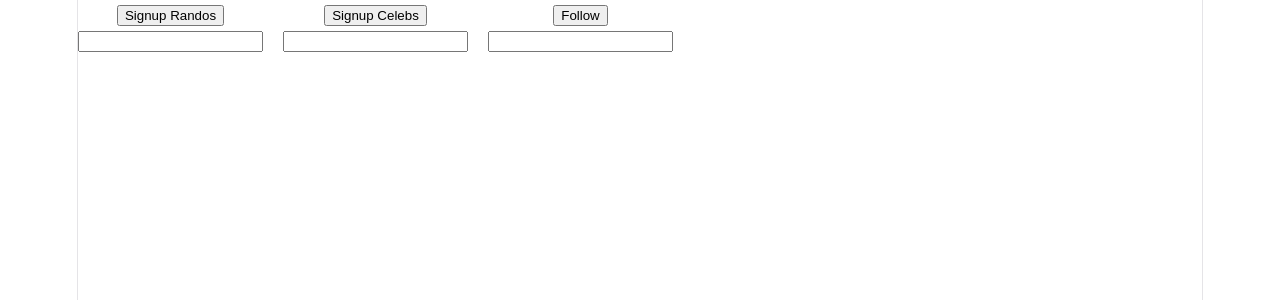
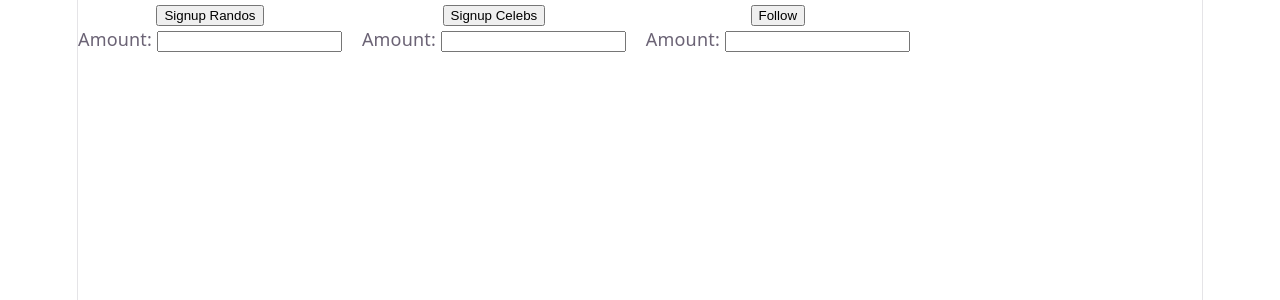
Before and after one commit to nikhil-karnam/twitter_clone, a React (Vite) app in the folder web/: page / in a window 1280 px wide. Shown: the top 300 px of the page. Built offline with nearby package versions, Linux system fonts and the light colour scheme; no server answers.

Commit message:
add follow button

```diff
--- a/web/src/App.tsx
+++ b/web/src/App.tsx
@@ -11,17 +11,17 @@ function App() {
       <div>
         <button onClick={() => fetch(url + "signup-randos?count=" + randos)}>Signup Randos</button>
         <br />
-        <input type="number" value={randos} onChange={(e) => setRandos(e.target.value)} />
+        <label>Amount: <input type="number" value={randos} onChange={(e) => setRandos(e.target.value)} /></label>
       </div>
       <div>
         <button onClick={() => fetch(url + "signup-celebs?count=" + celebs)}>Signup Celebs</button>
         <br />
-        <input type="number" value={celebs} onChange={(e) => setCelebs(e.target.value)} />
+        <label>Amount: <input type="number" value={celebs} onChange={(e) => setCelebs(e.target.value)} /></label>
       </div>
       <div>
         <button onClick={() => fetch(url + "follow?count=" + follows)}>Follow</button>
         <br />
-        <input type="number" value={follows} onChange={(e) => setFollows(e.target.value)} />
+        <label>Amount: <input type="number" value={follows} onChange={(e) => setFollows(e.target.value)} /></label>
       </div>
     </div>
   );
```
